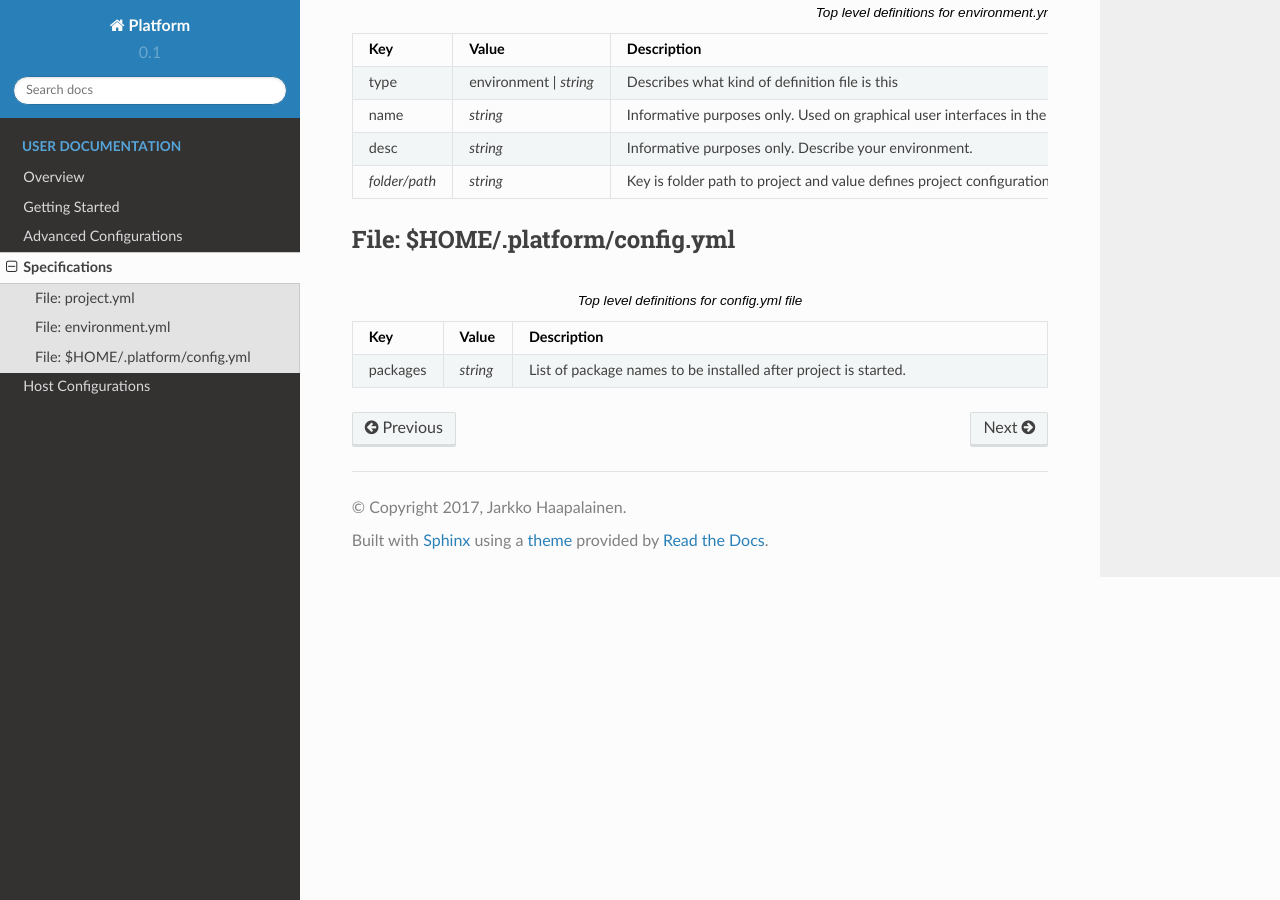
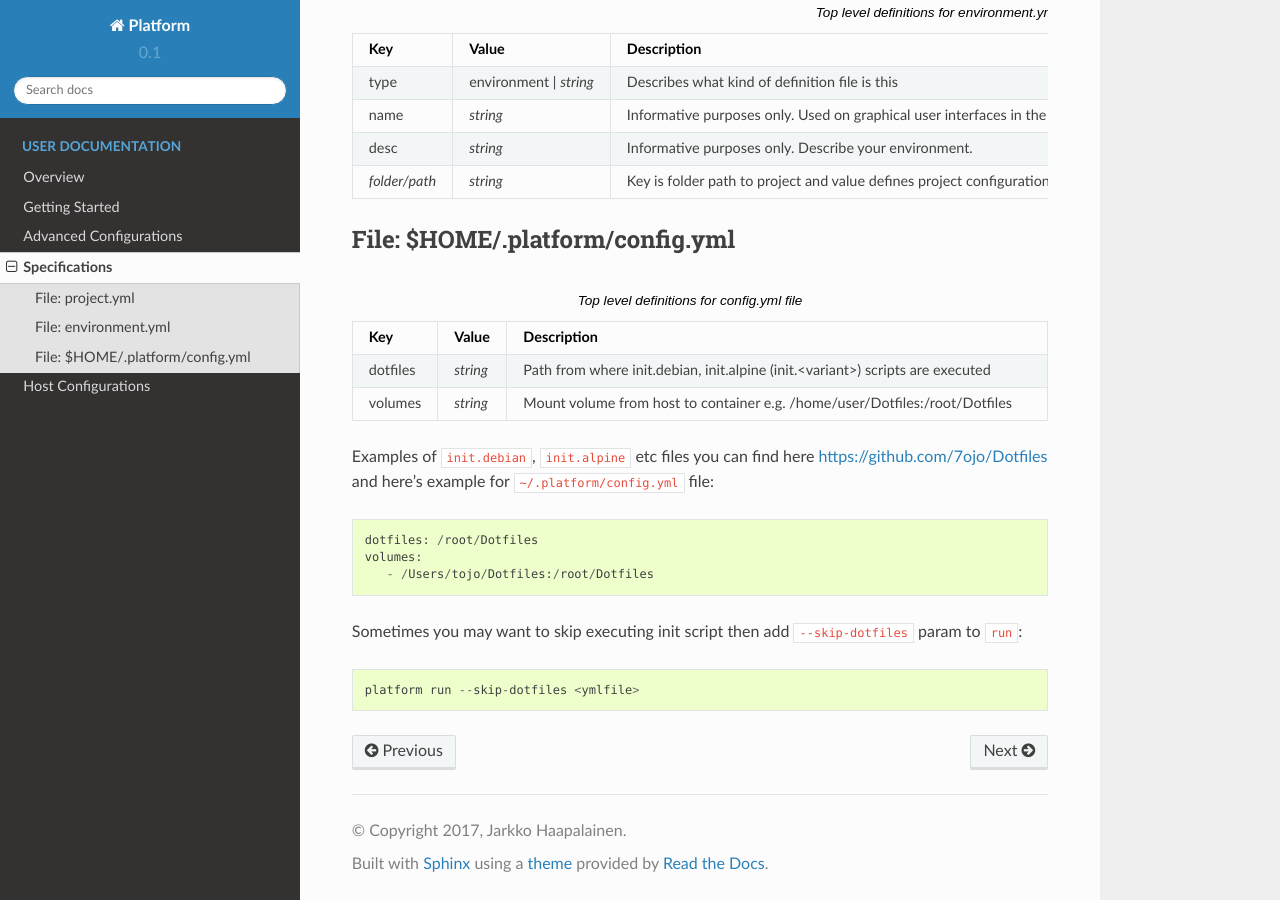
Before and after one commit to 7ojo/perl6-platform, a Sphinx documentation site: the page built from docs/source/specifications.rst, in a window 1280 px wide and 900 px high, scrolled down 545 px. Built offline with Sphinx 7.4.7 and the Read the Docs theme 2.0.0, drawn with Linux system fonts in a browser that asks for light colours.

Commit message:
Added documentation for ~/.platform/config.yml

```diff
--- a/docs/source/specifications.rst
+++ b/docs/source/specifications.rst
@@ -62,6 +62,19 @@ File: $HOME/.platform/config.yml
    * - Key
      - Value
      - Description
-   * - packages
+   * - dotfiles
      - *string*
-     - List of package names to be installed after project is started.
+     - Path from where init.debian, init.alpine (init.<variant>) scripts are executed
+   * - volumes
+     - *string*
+     - Mount volume from host to container e.g. /home/user/Dotfiles:/root/Dotfiles
+
+Examples of ``init.debian``, ``init.alpine`` etc files you can find here https://github.com/7ojo/Dotfiles and here's example for ``~/.platform/config.yml`` file::
+
+   dotfiles: /root/Dotfiles
+   volumes:
+      - /Users/tojo/Dotfiles:/root/Dotfiles
+
+Sometimes you may want to skip executing init script then add ``--skip-dotfiles`` param to ``run``::
+
+   platform run --skip-dotfiles <ymlfile>
```
